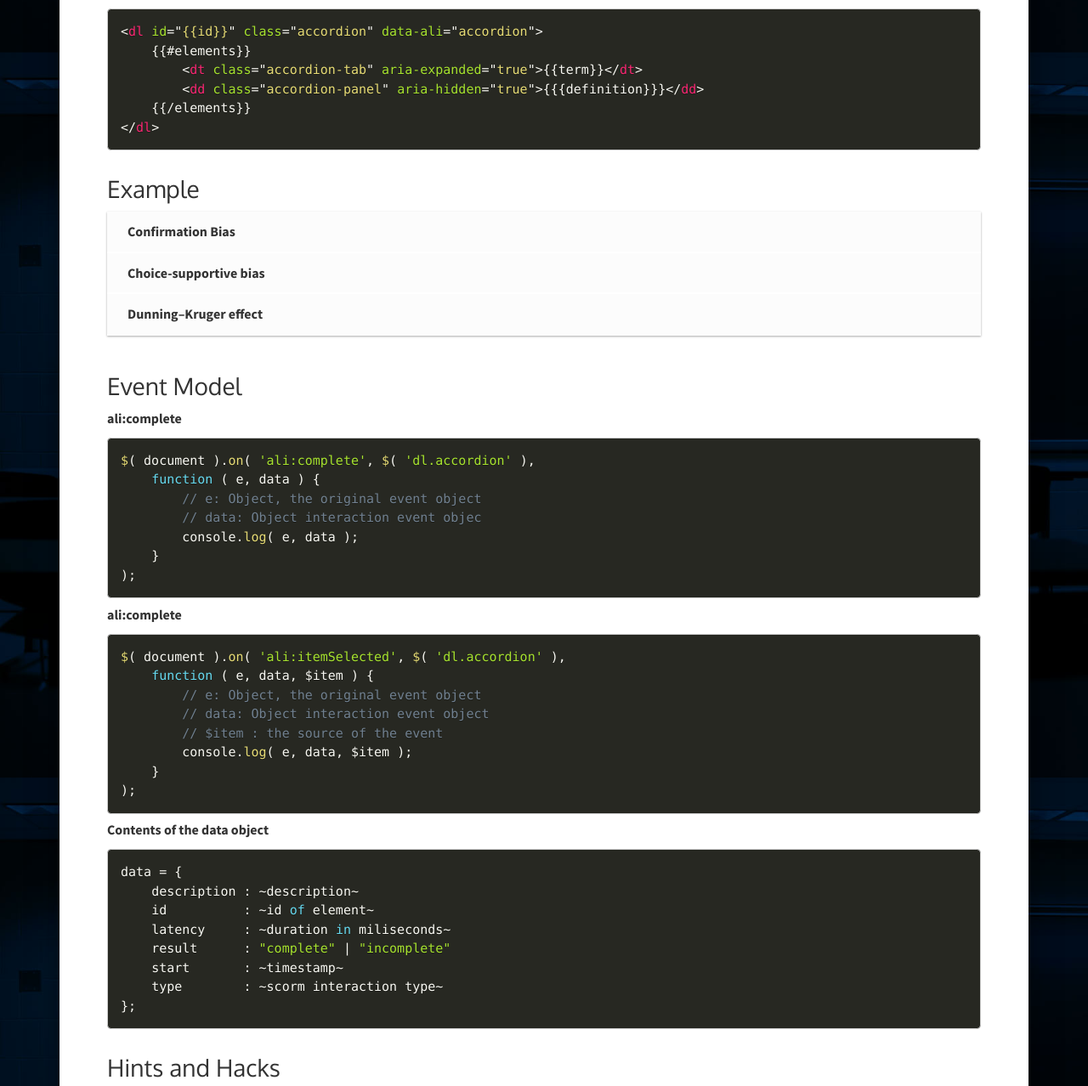
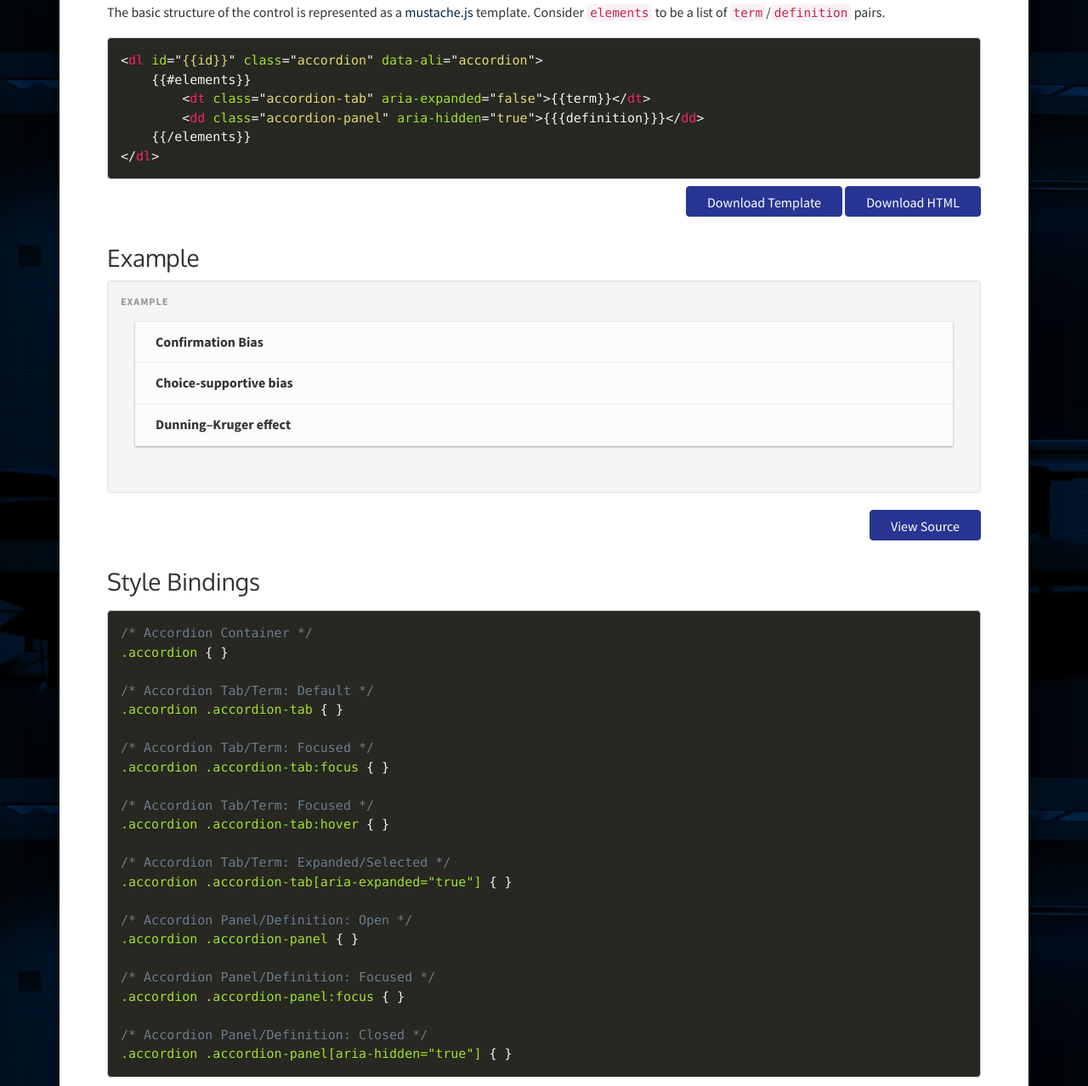
Before and after one commit to aut0poietic/ali, a plain HTML site: page accordion.html in a window 1280 px wide. Shown: the part 792-2070 px from the top of the page at 85% size. Drawn offline with nearby package versions, Linux system fonts and the light colour scheme.

Commit message:
accordion
Accordion docs updated

```diff
--- a/accordion.html
+++ b/accordion.html
@@ -57,14 +57,25 @@
 			</div>
 			<div class="row">
 				<div class="col-xs-12">
+					<p>The basic structure of the control is represented as a <a href="https://github.com/janl/mustache.js/" target="_blank">mustache.js</a> template.  Consider <code>elements</code> to be a list of <code>term</code>/<code>definition</code> pairs.</p>
+				</div>
+			</div>
+
+			<div class="row">
+				<div class="col-xs-12">
 					<pre class="language-markup"><code class="language-markup">
 						&lt;dl id=&quot;{{id}}&quot; class=&quot;accordion&quot; data-ali=&quot;accordion&quot;&gt;
 							{{#elements}}
-								&lt;dt class=&quot;accordion-tab&quot; aria-expanded=&quot;true&quot;&gt;{{term}}&lt;/dt&gt;
+								&lt;dt class=&quot;accordion-tab&quot; aria-expanded=&quot;false&quot;&gt;{{term}}&lt;/dt&gt;
 								&lt;dd class=&quot;accordion-panel&quot; aria-hidden=&quot;true&quot;&gt;{{{definition}}}&lt;/dd&gt;
 							{{/elements}}
 						&lt;/dl&gt;
 					</code></pre>
+				</div>
+				<div class="col-xs-12 text-right">
+					<p>
+						<a class="btn" target="_blank" href="https://raw.githubusercontent.com/aut0poietic/ali/master/dist/html/accordion.mustache">Download Template</a>
+						<a class="btn" target="_blank" href="https://raw.githubusercontent.com/aut0poietic/ali/master/dist/html/accordion.html">Download HTML</a></p>
 				</div>
 			</div>
 			<div class="row">
@@ -72,7 +83,8 @@
 			</div>
 			<div class="row">
 				<div class="col-xs-12">
-					<dl id="ac-1" class="accordion" data-ali="accordion">
+					<div class="well example-container">
+						<dl id="ac-1" class="accordion" data-ali="accordion">
 						<dt class="accordion-tab" aria-expanded="false">Confirmation Bias</dt>
 						<dd class="accordion-panel" aria-hidden="true">
 							<p>Confirmation bias, also called myside bias, is the tendency to search for, interpret, or recall information in a way that confirms one's beliefs or hypotheses. It is a type of cognitive bias and a systematic error of inductive reasoning. People
@@ -111,57 +123,50 @@
 							</p>
 						</dd>
 					</dl>
+					</div>
+				</div>
+				<div class="col-xs-12 text-right">
+					<p><a class="btn" target="_blank" href="https://raw.githubusercontent.com/aut0poietic/ali/master/dist/html/accordion.html">View Source</a></p>
 				</div>
 			</div>
 		</section>
 		<section class="container-fluid">
 			<div class="row">
-				<h3 class="col-xs-12">Event Model</h3>
-			</div>
-			<div class="row">
-				<div class="col-md-12">
-					<p><strong>ali:complete</strong></p>
-					<pre class="language-javascript"><code class="language-javascript">
-						$( document ).on( 'ali:complete', $( 'dl.accordion' ),
-							function ( e, data ) {
-								// e: Object, the original event object
-								// data: Object interaction event objec
-								console.log( e, data );
-							}
-						);
-					</code></pre>
-				</div>
-				<div class="col-md-12">
-					<p><strong>ali:complete</strong></p>
-					<pre class="language-javascript"><code class="language-javascript">
-						$( document ).on( 'ali:itemSelected', $( 'dl.accordion' ),
-							function ( e, data, $item ) {
-								// e: Object, the original event object
-								// data: Object interaction event object
-								// $item : the source of the event
-								console.log( e, data, $item );
-							}
-						);
-					</code></pre>
-				</div>
-				<div class="col-md-12">
-					<p><strong>Contents of the data object</strong></p>
-					<pre class="language-javascript"><code class="language-javascript">
-						data = {
-							description : ~description~
-							id          : ~id of element~
-							latency     : ~duration in miliseconds~
-							result      : "complete" | "incomplete"
-							start       : ~timestamp~
-							type        : ~scorm interaction type~
-						};
+				<h3 class="col-xs-12">Style Bindings</h3>
+				<div class="col-xs-12">
+					<pre class="language-css"><code class="language-css">
+						/* Accordion Container */
+						.accordion { }
+
+						/* Accordion Tab/Term: Default */
+						.accordion .accordion-tab { }
+
+						/* Accordion Tab/Term: Focused */
+						.accordion .accordion-tab:focus { }
+
+						/* Accordion Tab/Term: Focused */
+						.accordion .accordion-tab:hover { }
+
+						/* Accordion Tab/Term: Expanded/Selected */
+						.accordion .accordion-tab[aria-expanded="true"] { }
+
+						/* Accordion Panel/Definition: Open */
+						.accordion .accordion-panel { }
+
+						/* Accordion Panel/Definition: Focused */
+						.accordion .accordion-panel:focus { }
+
+						/* Accordion Panel/Definition: Closed */
+						.accordion .accordion-panel[aria-hidden="true"] { }
 					</code></pre>
 				</div>
 			</div>
 		</section>
+
+
 		<section class="container-fluid">
 			<div class="row">
-				<h3 class="col-xs-12">Hints and Hacks</h3>
+				<h3 class="col-xs-12">Additional Features</h3>
 				<div class="col-xs-12">
 					<h4>Default Panel</h4>
 					<p>You can set one term to be open by default by setting the <code>aria-expanded</code> property on <code>accordion-tab</code> element to true.</p>
```
